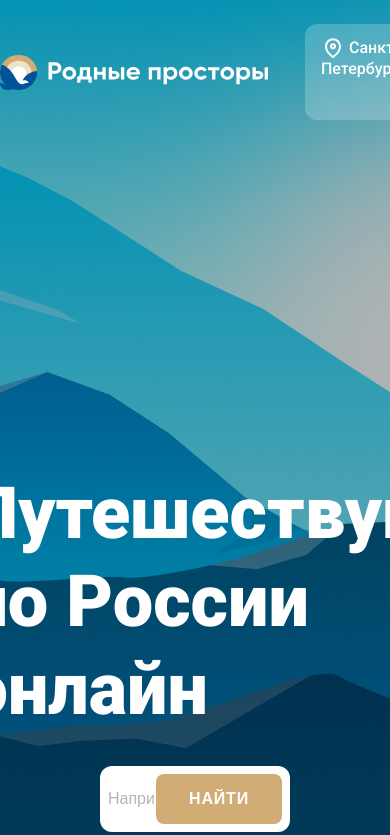
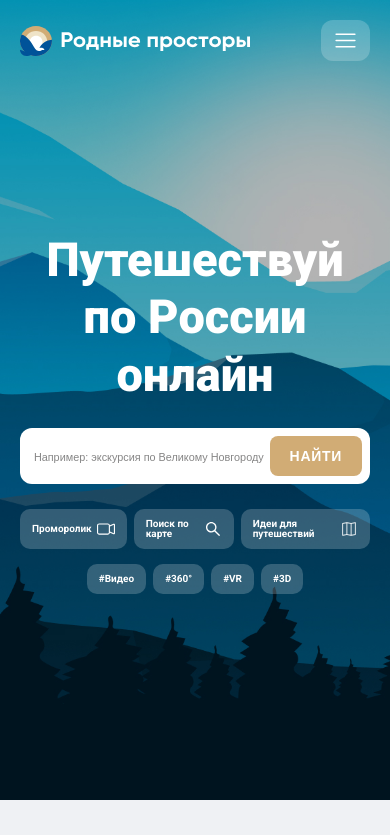
Before and after one commit to jeezou/tours-portal, a Vue app: page / in a window 390 px wide. Shown: the top 835 px of the page. Built offline with nearby package versions, Linux system fonts and the light colour scheme.

Commit message:
feat: add Header adaptive design

```diff
--- a/src/components/Header.vue
+++ b/src/components/Header.vue
@@ -16,7 +16,7 @@
               src="../assets/icons/map-pin.svg"
               alt="location ico"
             />
-            Санкт-Петербург
+            <div class="location__text">Санкт-Петербург</div>
           </div>
           <div class="eye">
             <img
@@ -132,6 +132,8 @@ export default {
       font-size: 72px;
       line-height: 122%;
       color: $white;
+
+      text-align: center;
     }
 
     .search-bar {
@@ -221,6 +223,7 @@ export default {
     align-items: center;
 
     column-gap: 16px;
+  }
 
   .logo {
     background: rgba(0, 0, 0, 0);
@@ -243,6 +246,10 @@ export default {
     padding: 12px 16px;
     cursor: pointer;
 
+    display: flex;
+    column-gap: 8px;
+    align-items: center;
+
     font-weight: 500;
   }
 
@@ -258,6 +265,7 @@ export default {
 
   .profile {
     overflow: hidden;
+    display: flex;
     &__avatar {
       padding: 8px 10px 8px;
       background: $white-transparent-light;
@@ -271,5 +279,148 @@ export default {
     cursor: pointer;
   }
 }
+
+@media screen and (max-width: 800px) {
+  .header {
+    height: 850px;
+    row-gap: 170px;
+
+    padding: 0 50px;
+
+    &__content {
+      .heading {
+        font-size: 62px;
+      }
+
+      .suggestions {
+        font-size: 14px;
+
+        .types-list,
+        .hashtags-list {
+          &__item {
+            border-radius: 10px;
+            padding: 10px 12px;
+            column-gap: 5px;
+          }
+        }
+      }
+    }
+  }
+  .nav-bar {
+    .container {
+      padding: 20px;
+
+      column-gap: 8px;
+    }
+
+    .controls {
+      column-gap: 8px;
+    }
+
+    .logo {
+      margin: 0;
+      &__img {
+        height: 30px;
+      }
+    }
+
+    .location {
+      padding: 8px 12px;
+
+      &__text {
+        display: none;
+      }
+    }
+
+    .search-bar {
+      &__icon {
+        padding: 8px 12px;
+      }
+    }
+
+    .eye {
+      padding: 8px;
+
+      &__icon {
+        width: 25px;
+      }
+    }
+
+    .profile {
+      height: 41px;
+    }
+  }
+}
+
+@media screen and (max-width: 600px) {
+  .header {
+    height: 800px;
+    row-gap: 150px;
+
+    padding: 0 20px;
+
+    &__content {
+      .heading {
+        font-size: 47px;
+      }
+
+      row-gap: 25px;
+
+      .suggestions {
+        font-size: 10px;
+        font-weight: 600;
+
+        row-gap: 15px;
+        .types-list,
+        .hashtags-list {
+          column-gap: 7px;
+          &__item {
+            border-radius: 10px;
+            padding: 10px 12px;
+            column-gap: 5px;
+
+            .icon {
+              width: 18px;
+            }
+          }
+        }
+      }
+
+      .search-bar {
+        padding: 8px;
+
+        &__input {
+          &::placeholder {
+            font-size: calc(1.5vw + 5px);
+            color: $black;
+            opacity: 0.5;
+          }
+        }
+
+        &__btn {
+          font-weight: 600;
+          font-size: 14px;
+          padding: 12px 20px;
+          border-radius: 8px;
+        }
+      }
+    }
+  }
+
+  .nav-bar {
+    .location {
+      display: none;
+    }
+    .eye {
+      display: none;
+    }
+    .lang {
+      display: none;
+    }
+
+    .profile__avatar {
+      display: none;
+    }
+  }
 }
 </style>
```
Lines whose indentation alone changed are shown as unchanged.
